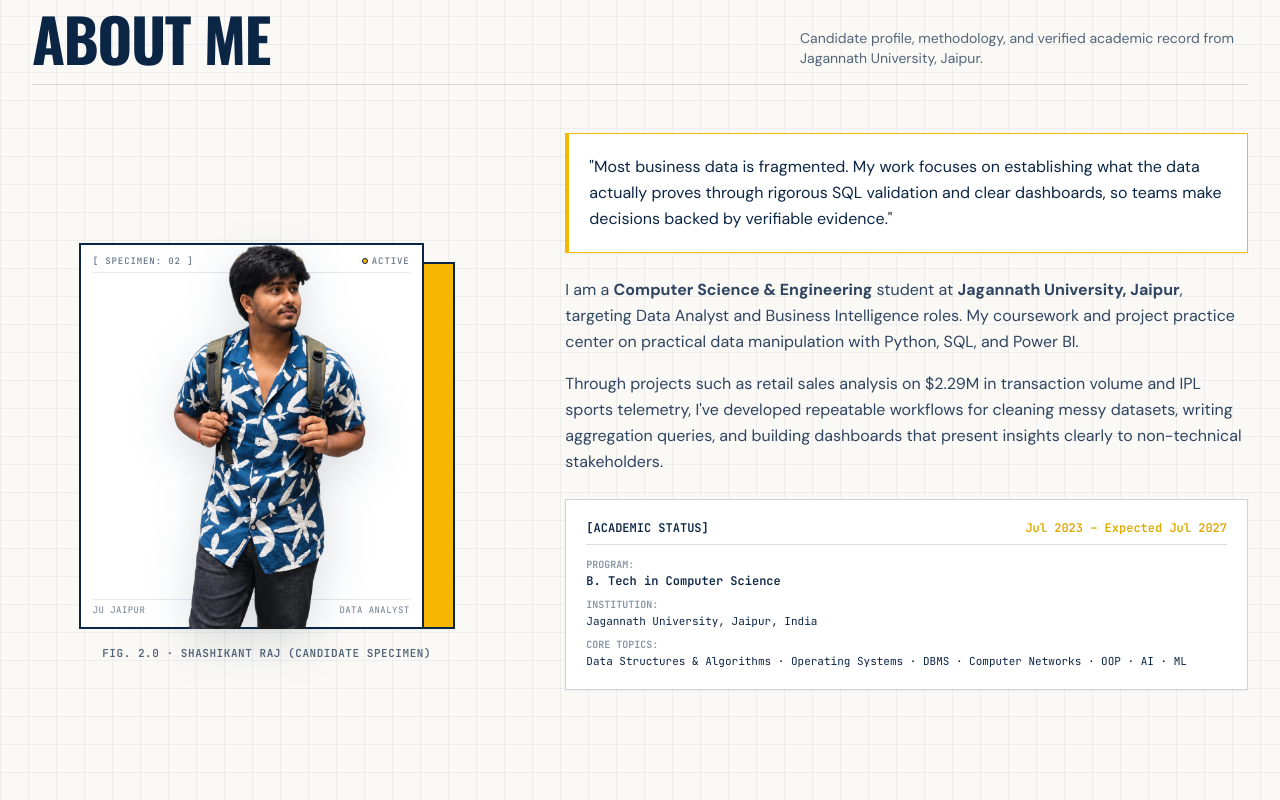
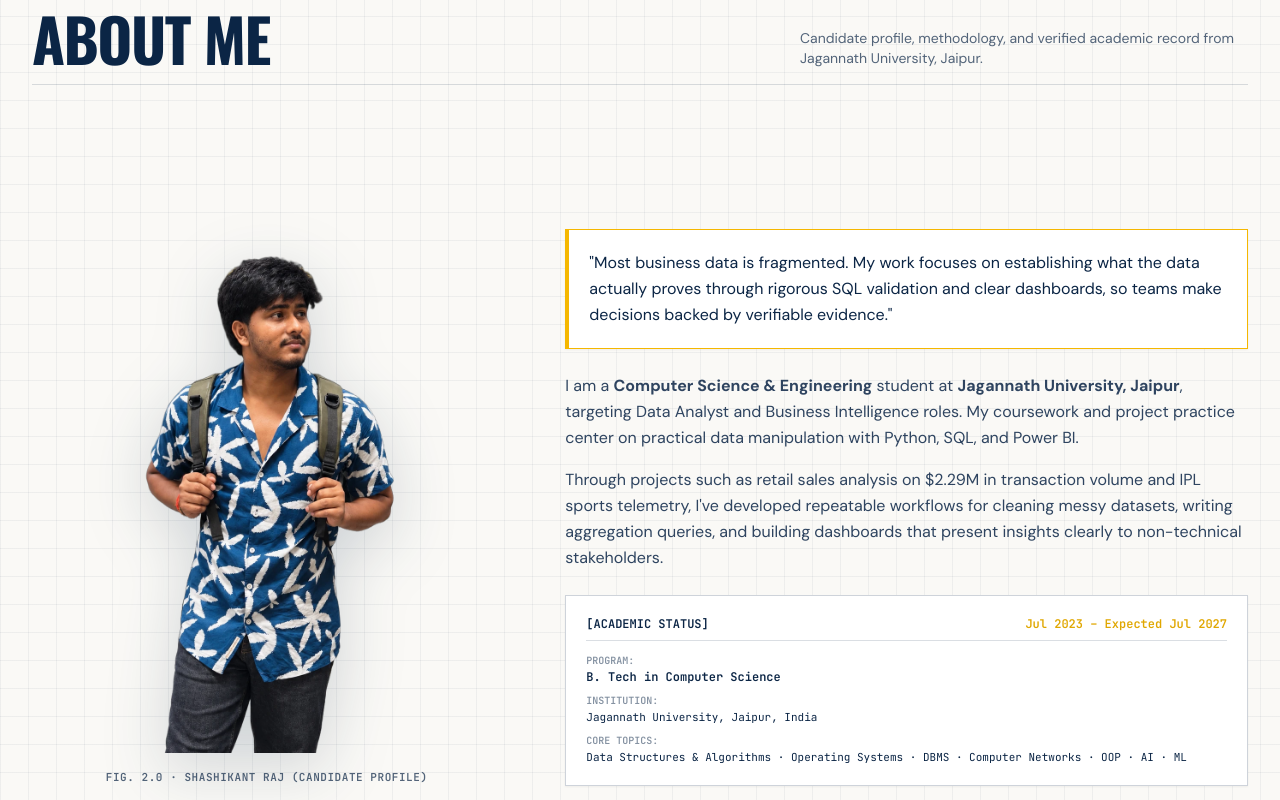
Before and after one commit to sashibitcode/My-Portfolio, a React (Vite) app: page / in a window 1280 px wide. Shown: the part 3260-4060 px from the top of the page. Built offline with nearby package versions, Linux system fonts and the light colour scheme.

Commit message:
feat: remove background boxes and enlarge transparent cutout in About section

```diff
--- a/src/components/photos/AboutCutoutPortrait.tsx
+++ b/src/components/photos/AboutCutoutPortrait.tsx
@@ -6,39 +6,10 @@ const baseUrl = (import.meta.env.BASE_URL || '/').endsWith('/')
 
 export const AboutCutoutPortrait: React.FC = () => {
   return (
-    <div className="relative inline-flex flex-col items-center select-none group">
+    <div className="relative inline-flex flex-col items-center select-none group w-full">
 
-      {/* Wrapper holding the layered geometric blocks and the cutout silhouette */}
-      <div className="relative flex items-end justify-center px-4 pt-4">
-
-        {/* Layer 1: Solid Yellow Accent Block offset behind to the right */}
-        <div
-          className="absolute bottom-0 right-1 sm:right-2 w-[85%] h-[74%] bg-yellow border-2 border-navy z-0 transition-transform duration-300 group-hover:translate-x-1.5 group-hover:-translate-y-1.5 shadow-sm"
-          aria-hidden="true"
-        />
-
-        {/* Layer 2: Tactile notebook canvas block with technical specimen markers */}
-        <div
-          className="absolute bottom-0 left-1 sm:left-2 w-[88%] h-[78%] bg-white border-2 border-navy z-[1] transition-transform duration-300"
-          aria-hidden="true"
-        >
-          {/* Top metadata stamp */}
-          <div className="absolute top-2.5 left-3 right-3 flex items-center justify-between font-mono text-[9px] font-bold text-navy/60 uppercase tracking-widest border-b border-navy/10 pb-1">
-            <span>[ SPECIMEN: 02 ]</span>
-            <span className="flex items-center gap-1">
-              <span className="w-1.5 h-1.5 rounded-full bg-yellow border border-navy" />
-              <span>ACTIVE</span>
-            </span>
-          </div>
-
-          {/* Bottom ledger stamp */}
-          <div className="absolute bottom-2.5 left-3 right-3 flex items-center justify-between font-mono text-[9px] text-navy/60 uppercase tracking-wider border-t border-navy/10 pt-1">
-            <span>JU JAIPUR</span>
-            <span>DATA ANALYST</span>
-          </div>
-        </div>
-
-        {/* Layer 3: High-Resolution Transparent Cutout Silhouette */}
+      {/* Freestanding Transparent Cutout Silhouette (Zero background boxes) */}
+      <div className="relative flex items-end justify-center w-full">
         <picture className="relative z-10 flex items-end justify-center">
           <source type="image/webp" srcSet={`${baseUrl}shashikant-about-cutout.webp`} />
           <img
@@ -48,15 +19,14 @@ export const AboutCutoutPortrait: React.FC = () => {
             height={1448}
             loading="lazy"
             decoding="async"
-            className="w-auto h-auto max-w-[75vw] sm:max-w-[300px] md:max-w-[340px] lg:max-w-[360px] max-h-[440px] sm:max-h-[480px] lg:max-h-[520px] object-contain drop-shadow-[0_12px_24px_rgba(11,37,69,0.16)] select-none transition-transform duration-300 group-hover:scale-[1.01]"
+            className="w-auto h-auto max-w-[85vw] sm:max-w-[380px] md:max-w-[420px] lg:max-w-none max-h-[460px] sm:max-h-[520px] lg:max-h-[580px] xl:max-h-[620px] object-contain drop-shadow-[0_16px_32px_rgba(11,37,69,0.18)] select-none transition-transform duration-300 group-hover:scale-[1.01]"
           />
         </picture>
-
       </div>
 
-      {/* Specimen Caption directly below with 16px margin */}
+      {/* Specimen Caption directly below with 16px top margin */}
       <div className="mt-4 text-center font-mono text-[11px] text-navy/70 uppercase tracking-wider font-semibold">
-        FIG. 2.0 · SHASHIKANT RAJ (CANDIDATE SPECIMEN)
+        FIG. 2.0 · SHASHIKANT RAJ (CANDIDATE PROFILE)
       </div>
 
     </div>
--- a/src/sections/AboutSection.tsx
+++ b/src/sections/AboutSection.tsx
@@ -25,10 +25,10 @@ export const AboutSection: React.FC = () => {
           </p>
         </div>
 
-        <div className="grid grid-cols-1 lg:grid-cols-12 gap-12 lg:gap-16 items-start">
+        <div className="grid grid-cols-1 lg:grid-cols-12 gap-10 lg:gap-16 items-center lg:items-end">
 
-          {/* Left Column: Transparent Cutout with Layered Architectural Specimen Backdrop */}
-          <div className="lg:col-span-5 flex justify-center">
+          {/* Left Column: Freestanding Transparent Cutout Photo */}
+          <div className="lg:col-span-5 flex justify-center w-full self-end pb-2 lg:pb-0">
             <AboutCutoutPortrait />
           </div>
 
```
